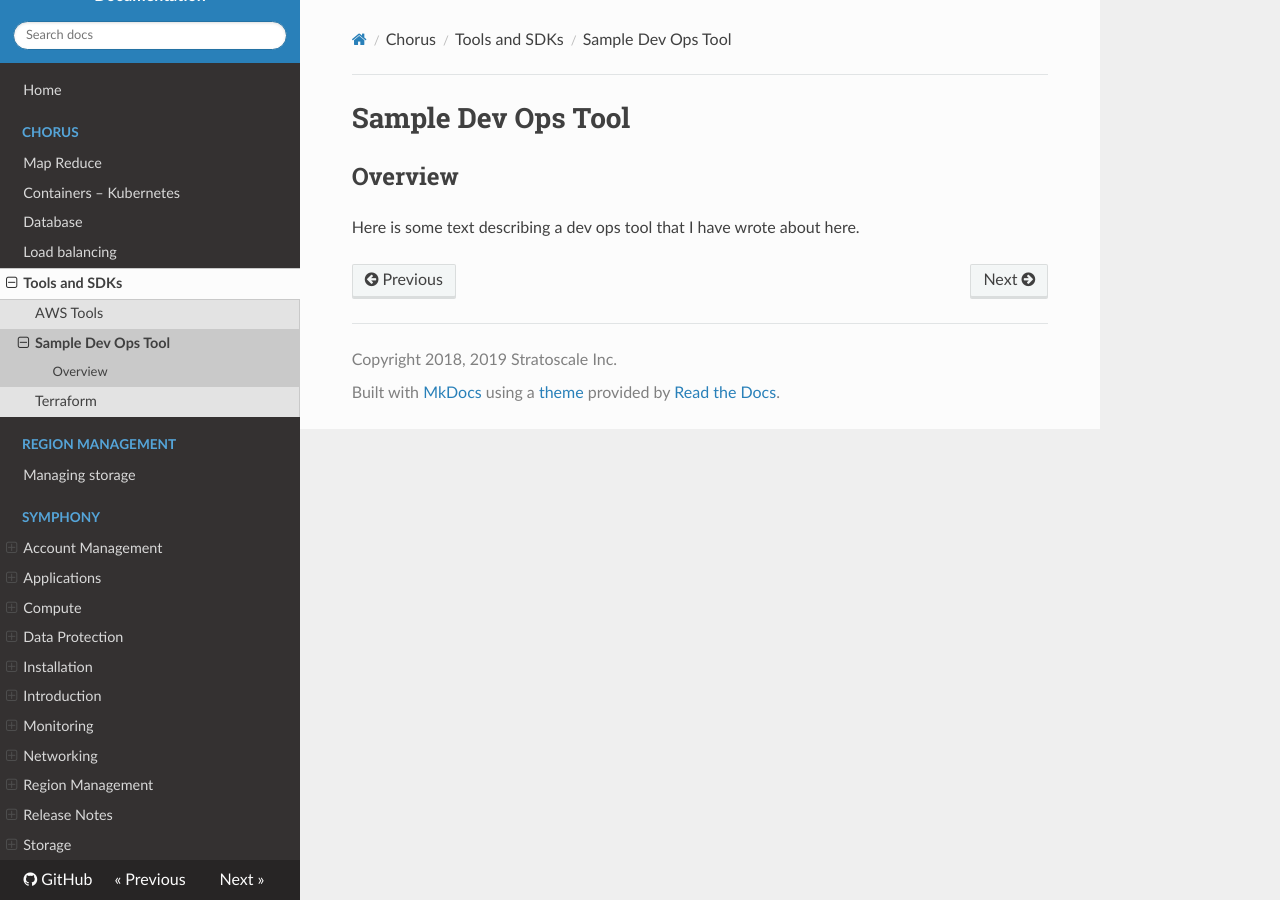
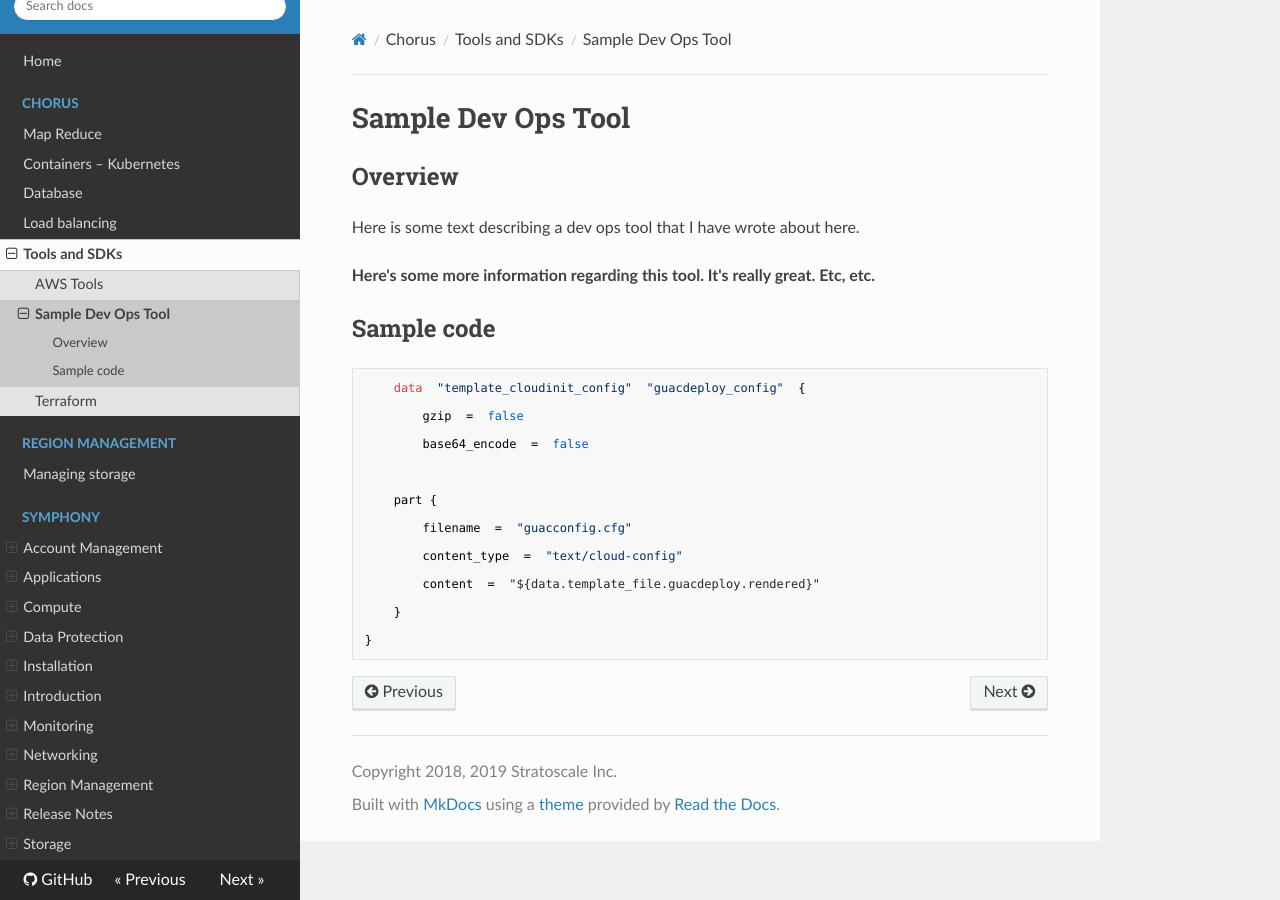
Before and after one commit to ariesyous/stratodocs, an MkDocs documentation site: the page built from docs/Chorus/Tools-and-SDKs/devopstool.md, in a window 1280 px wide. Built offline with MkDocs 1.6.1, drawn with Linux system fonts in a browser that asks for light colours; nearby versions of some CDN libraries; some of the changed text lies outside the part shown.

Commit message:
Updating dev ops tool
Just an example.

```diff
--- a/docs/Chorus/Tools-and-SDKs/devopstool.md
+++ b/docs/Chorus/Tools-and-SDKs/devopstool.md
@@ -1,5 +1,34 @@
+
 # Sample Dev Ops Tool
+
+
 
 ## Overview
 
+
+
 Here is some text describing a dev ops tool that I have wrote about here.
+
+**Here's some more information regarding this tool. It's really great. Etc, etc.**
+
+## Sample code
+
+		data  "template_cloudinit_config"  "guacdeploy_config"  {
+
+			gzip  =  false
+
+			base64_encode  =  false
+
+
+
+		part {
+
+			filename  =  "guacconfig.cfg"
+
+			content_type  =  "text/cloud-config"
+
+			content  =  "${data.template_file.guacdeploy.rendered}"
+
+		}
+
+	}
```
